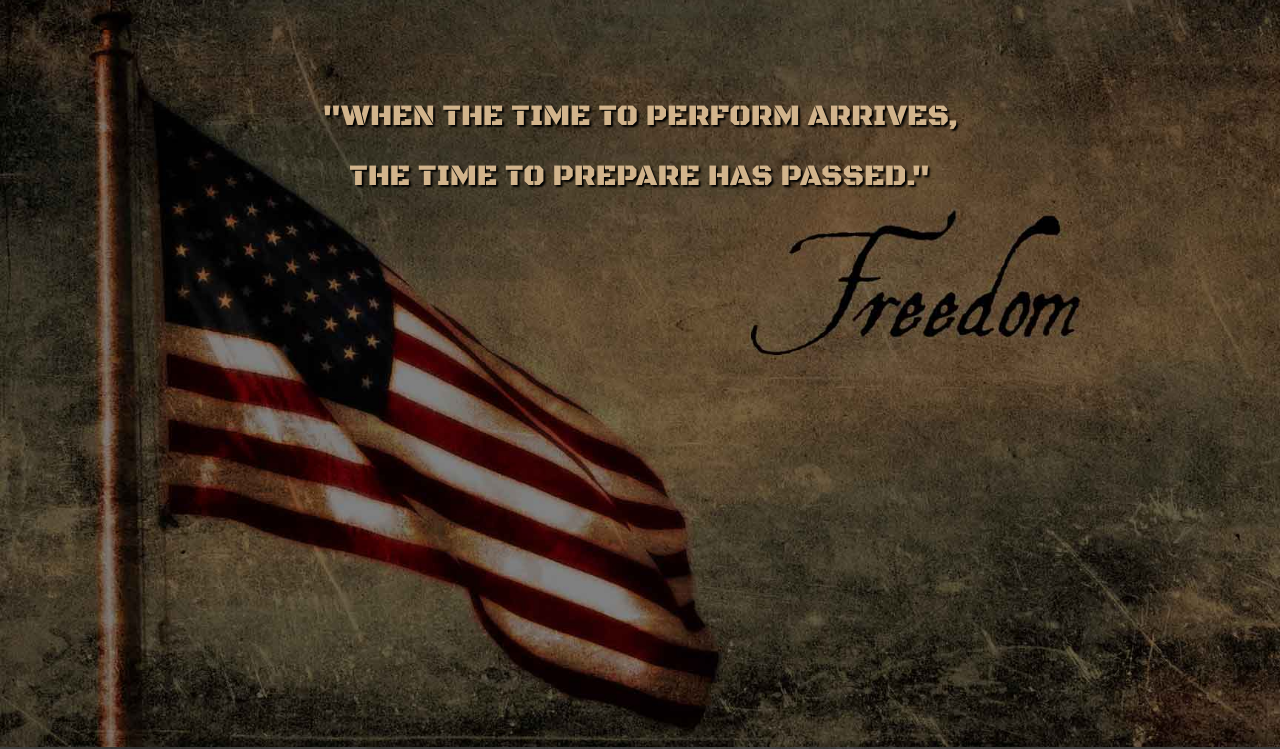
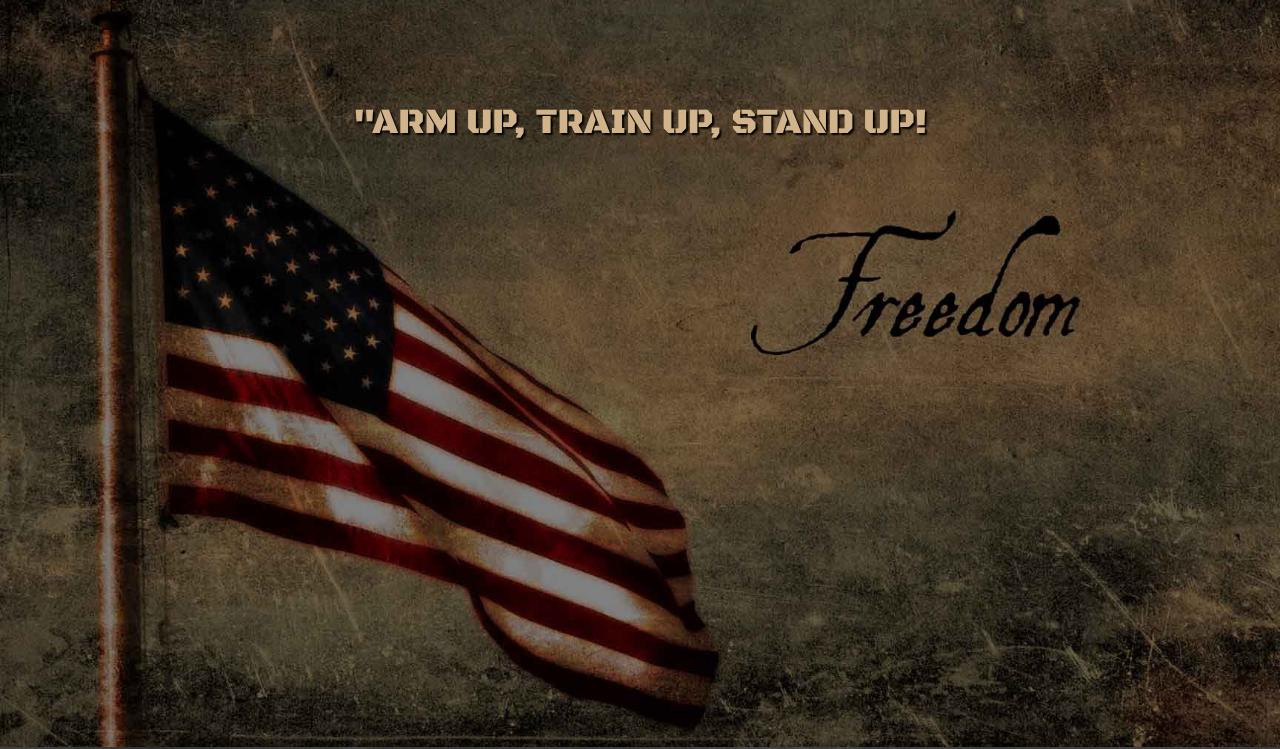
Before and after one commit to JDDudley/1x-landing, a plain HTML site: page index.html in a window 1280 px wide. Shown: the part 53-802 px from the top of the page. Drawn offline with nearby package versions, Linux system fonts and the light colour scheme.

Commit message:
Added Arm up

```diff
--- a/index.html
+++ b/index.html
@@ -42,7 +42,7 @@
     <div class="container-fluid home-container">
         <div class="row section-top full-height" id="top">
             <div class="col-xs-12">
-                <h2 class="tagline-2">"When the time to perform arrives,<br>the time to prepare has passed."</h2>
+                <h1 class="tagline-2">"Arm Up, Train Up, Stand Up!</h1>
             </div>
         </div>
         <div class="row section-mindset full-height" id="1x-mindset">
```
